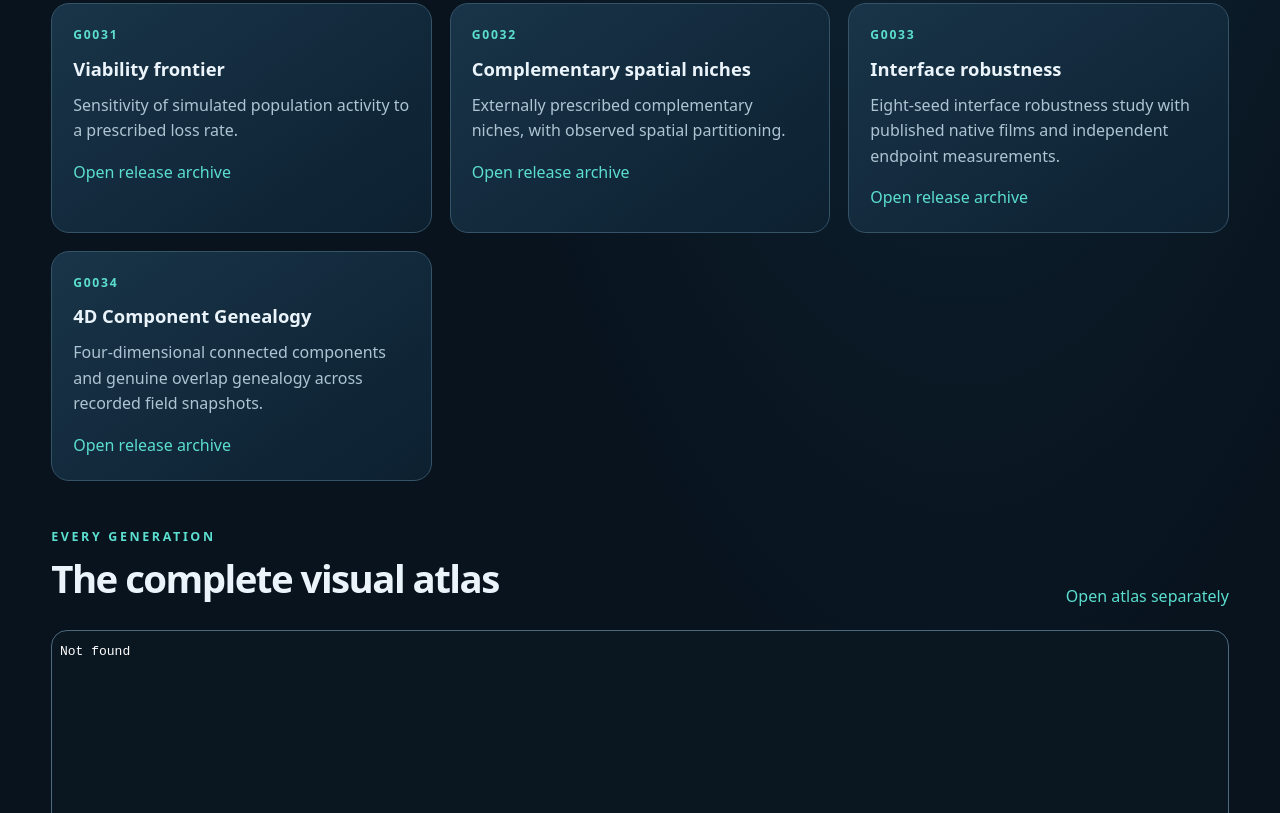
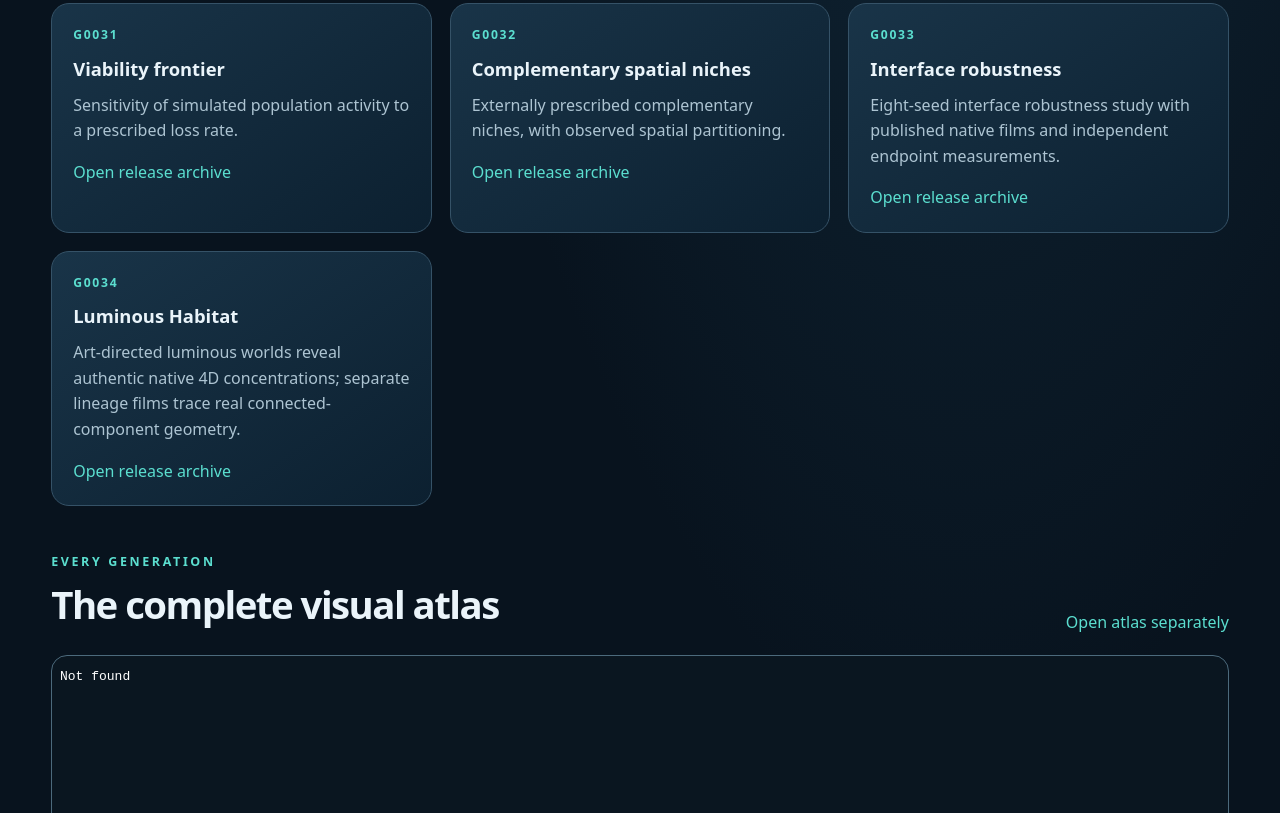
Before and after one commit to interrupt21h/ontogenesis, a plain HTML site: page site/index.html in a window 1280 px wide. Shown: the part 1987-2800 px from the top of the page. Drawn offline with Linux system fonts and the light colour scheme; no server answers.

Commit message:
Feature Luminous Habitat as an art-directed cinematic edition, distinct from G0034 diagnostic lineage films

```diff
--- a/site/index.html
+++ b/site/index.html
@@ -36,7 +36,7 @@ footer{margin:65px 0 35px;padding-top:22px;border-top:1px solid var(--line);colo
 </head>
 <body>
 <header><div class="wrap"><a href="./" class="brand">ONTO<span>GENESIS</span></a>
-<nav aria-label="Main navigation"><a href="#cinema">Cinema</a><a href="#experiments">Experiments</a><a href="interface-lab.html">Interface Lab</a><a href="temporal-loom.html">Temporal Loom</a><a href="lineage-observatory.html">Genealogy</a><a href="#atlas">All generations</a><a href="https://github.com/interrupt21h/ontogenesis">Source code</a></nav></div></header>
+<nav aria-label="Main navigation"><a href="#cinema">Cinema</a><a href="#experiments">Experiments</a><a href="interface-lab.html">Interface Lab</a><a href="temporal-loom.html">Temporal Loom</a><a href="lineage-observatory.html">Genealogy</a><a href="https://github.com/interrupt21h/ontogenesis/blob/main/docs/ART_DIRECTION.md">Art direction</a><a href="#atlas">All generations</a><a href="https://github.com/interrupt21h/ontogenesis">Source code</a></nav></div></header>
 <main class="wrap">
 <section class="hero"><div class="eyebrow">Computational art / numerical worlds / automation</div>
 <h1>A universe<br>in <em>motion.</em></h1>
@@ -74,6 +74,7 @@ const editions=[
  {gen:"0032",name:"Complementary spatial niches",type:"Measured-data documentary",file:"ontogenesis-0032-evidence.mp4",poster:"ontogenesis-0032-evidence.png"},
  {gen:"0033",name:"Interface robustness",type:"Contact Cartography · real 4D interfaces",file:"ontogenesis-0033-contact-cartography.mp4",poster:"ontogenesis-0033-contact-cartography.png"},
  {gen:"0033",name:"Interface robustness",type:"Temporal Loom · eight numerical histories",file:"ontogenesis-0033-temporal-loom.mp4",poster:"ontogenesis-0033-temporal-loom.png"},
+ {gen:"0034",name:"Luminous Habitat",type:"Art-directed cinematic · native 4D bioluminescent field",file:"ontogenesis-0034-luminous-habitat.mp4",poster:"ontogenesis-0034-luminous-habitat.png"},
  {gen:"0034",name:"4D Component Genealogy",type:"Lineage Ribbons · native 4D overlap genealogy",file:"ontogenesis-0034-lineage-ribbons.mp4",poster:"ontogenesis-0034-lineage-ribbons.png"},
  {gen:"0033",name:"Interface robustness",type:"Native seed-comparison cinematic",file:"ontogenesis-0033-native-cinematic.mp4",poster:"ontogenesis-0033-native-cinematic.png"}
 ];
@@ -84,7 +85,7 @@ const description={
  "0031":"Sensitivity of simulated population activity to a prescribed loss rate.",
  "0032":"Externally prescribed complementary niches, with observed spatial partitioning.",
  "0033":"Eight-seed interface robustness study with published native films and independent endpoint measurements.",
- "0034":"Four-dimensional connected components and genuine overlap genealogy across recorded field snapshots."
+ "0034":"Art-directed luminous worlds reveal authentic native 4D concentrations; separate lineage films trace real connected-component geometry."
 };
 const cards=document.getElementById("cards"),picker=document.getElementById("film-picker"),player=document.getElementById("player");
 let available=new Map();
```
